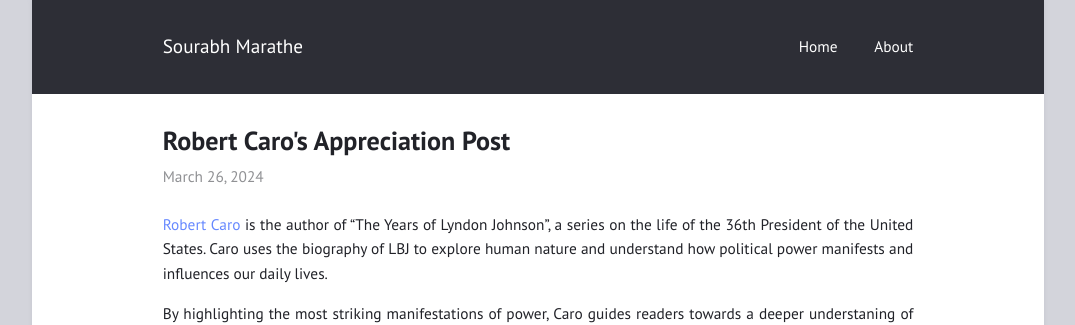
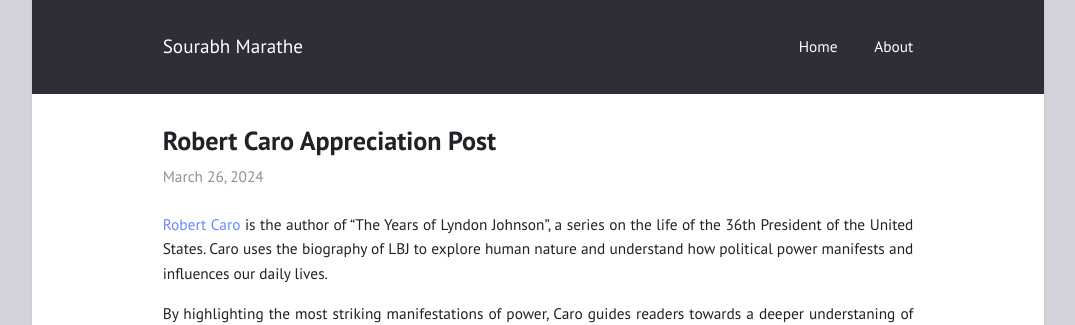
Before and after one commit to sourabhmarathe/sourabhmarathe.github.io, a Jekyll site: the page built from _posts/2024-03-26-caro.md, in a window 1280 px wide. Shown: the top 325 px of the page, without its empty margins (102-1177 px from the left). Built offline with Jekyll 4.4.1, drawn with Linux system fonts in a browser that asks for light colours.

Commit message:
Fix typo

```diff
--- a/_posts/2024-03-26-caro.md
+++ b/_posts/2024-03-26-caro.md
@@ -1,5 +1,5 @@
 ---
-title: "Robert Caro's Appreciation Post"
+title: "Robert Caro Appreciation Post"
 layout: post
 categories:
   - history
```
